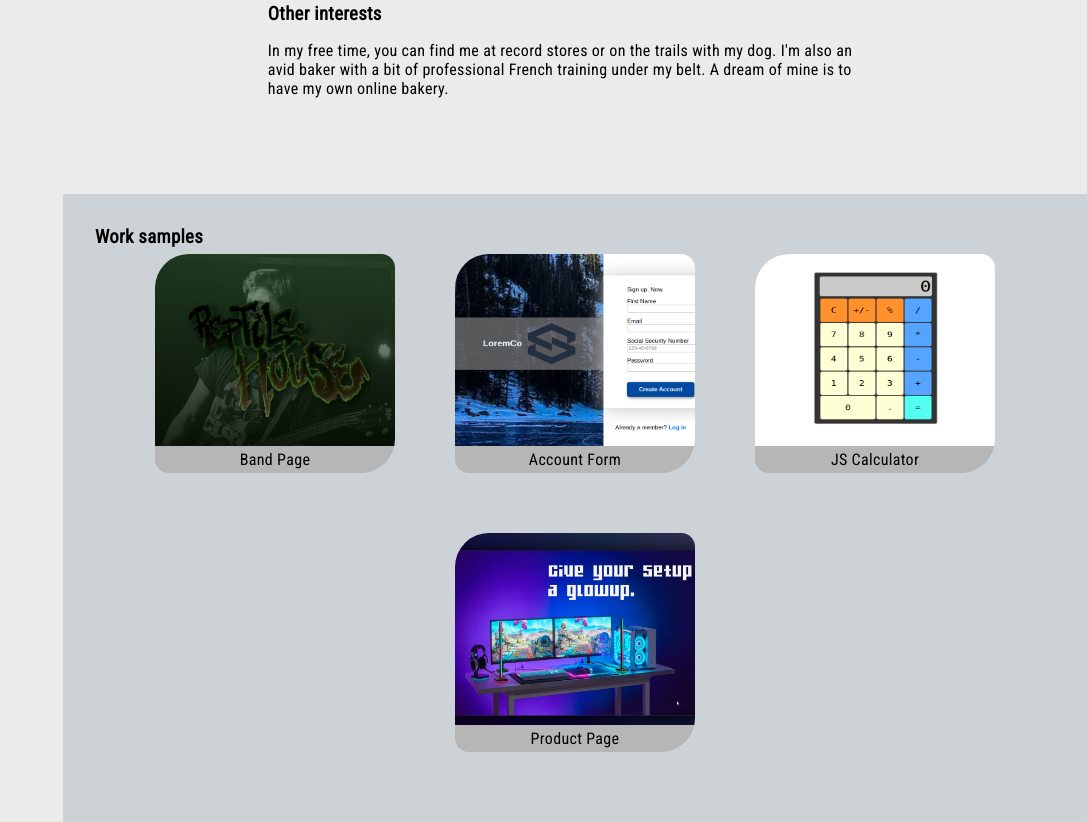
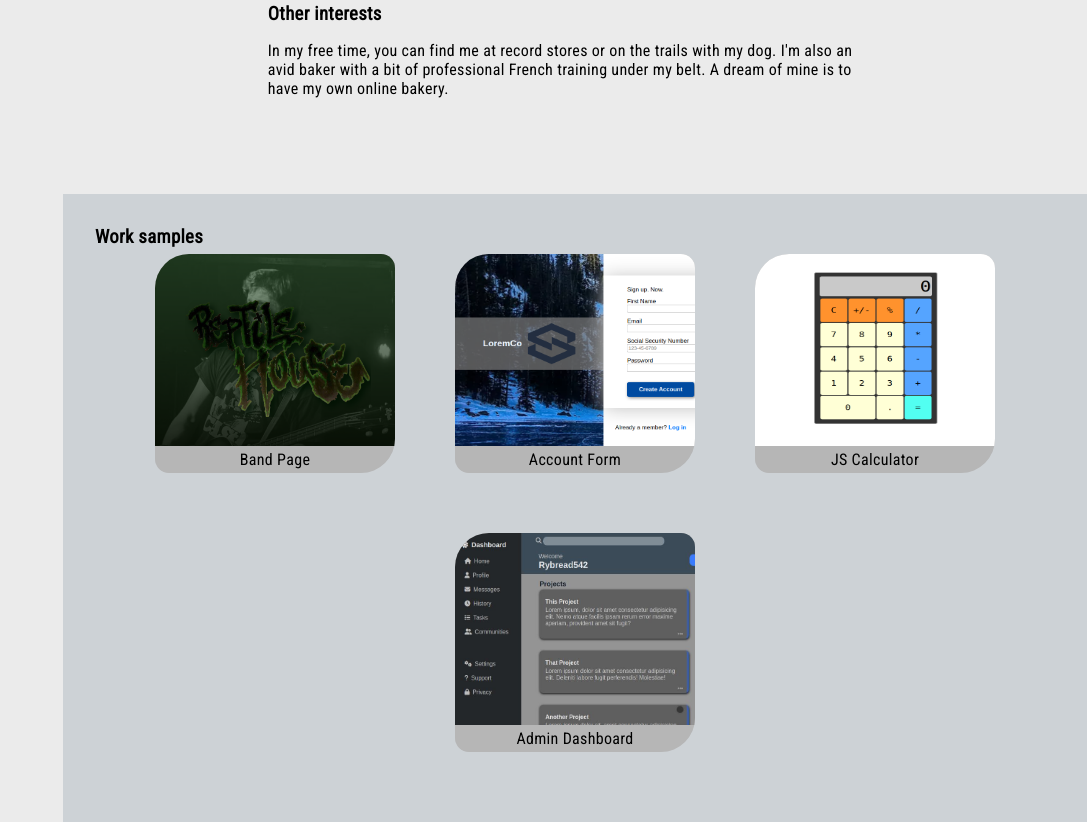
Before and after one commit to Rybread542/homepage, a plain HTML site: page index.html in a window 1280 px wide. Shown: the part 2136-2958 px from the top of the page, without its empty margins (193-1280 px from the left). Drawn offline with Linux system fonts and the light colour scheme.

Commit message:
replaced a project with a better one

```diff
--- a/index.html
+++ b/index.html
@@ -335,12 +335,12 @@
                     </div>
 
                     <div class="work-samples-item">
-                        <a href="https://rybread542.github.io/glamps/">
+                        <a href="https://rybread542.github.io/admin-dash/" target="_blank">
                             <div class="work-samples-item-content">
                                 <div class="work-samples-img">
-                                    <img src="images/glamp-thumb.png" alt="Product site page">
+                                    <img src="images/admin-thumb.jpg" alt="Admin dashboard page">
                                 </div>
-                                <p>Product Page</p>
+                                <p>Admin Dashboard</p>
                             </div>
                         </a>
                     </div>
```
Also changed, not shown: images/admin-thumb.jpg (added).
